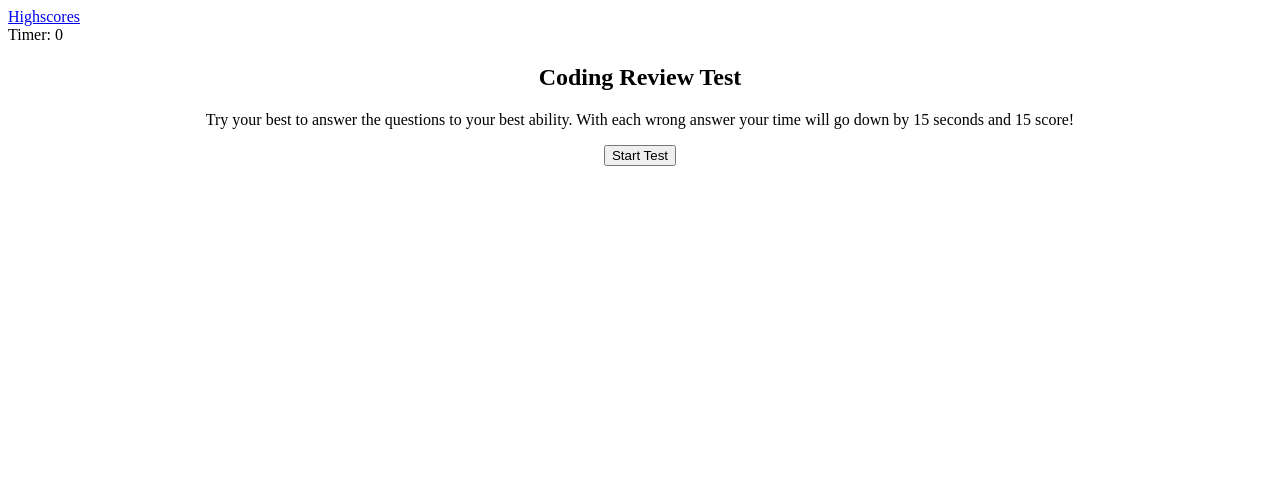
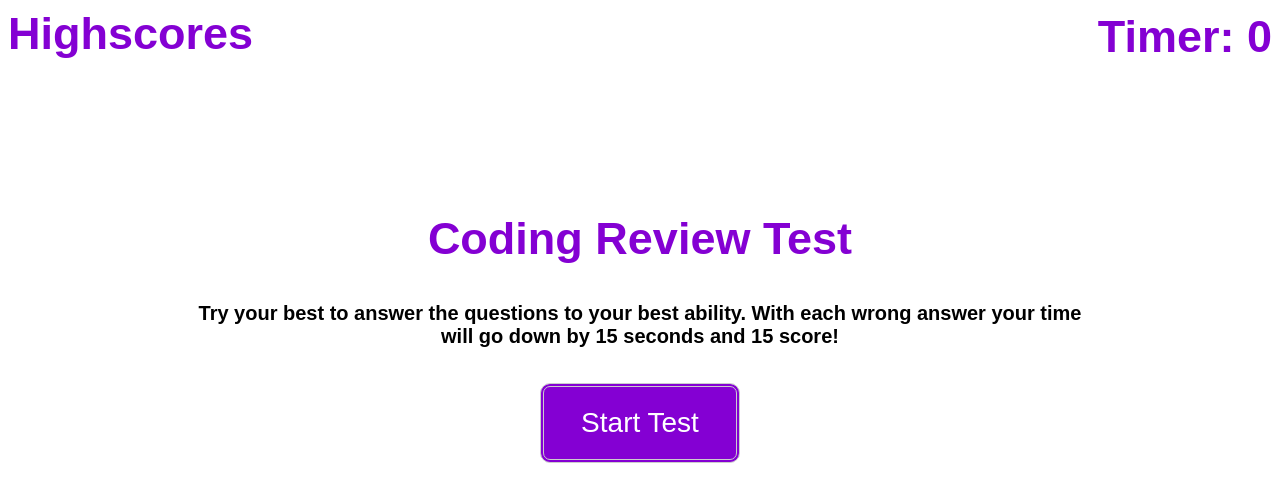
Before and after one commit to gstroup11/Code-Review-Test, a plain HTML site: page index.html in a window 1280 px wide. Drawn offline with Linux system fonts and the light colour scheme; a script that the page names is missing.

Commit message:
styled the main start page

```diff
--- a/assets/style.css
+++ b/assets/style.css
@@ -1,3 +1,73 @@
+
+
+/*Highscores*/
+.highscores {
+    font-family: sans-serif;
+    font-size: 45px;
+}
+
+.highscores a {
+    color: #8400d3;
+    text-decoration: none;
+    font-weight: bold;
+}
+/*End highscores*/
+
+/*Timer*/
+.Timer {
+    text-align: right;
+    margin-top: -49px;
+    font-size: 45px;
+    font-family: sans-serif;
+    color: #8400d3;
+    font-weight: bold;
+}
+/*end timer*/
+
+/*Main Screen stlying*/
+#Main-screen {
+    margin: 150px;
+}
+
+#Main-screen h1 {
+    font-size: 45px;
+    font-weight: bold;
+    font-family: sans-serif;
+    color: #8400d3;
+}
+
+#Main-screen p {
+    margin: 30px;
+    font-size: 20px;
+    font-family: sans-serif;
+    font-weight: bold;
+}
+
+#Main-screen button {
+    display: inline-block;
+    background-color: #8400d3;
+    padding: 20px;
+    width: 200px;
+    color: #ffffff;
+    text-align: center;
+    border: 4px double #cccccc;
+    border-radius: 10px;
+    font-size: 28px;
+    cursor: pointer;
+    margin: 5px;
+    -webkit-transition: all 0.5s;
+    -moz-transition: all 0.5s;
+    -o-transition: all 0.5s;
+    transition: all 0.5s;
+}
+
+#Main-screen button:hover {
+    background-color: rgb(0, 9, 128);
+}
+
+/*End Main Screen Styling*/
+
+/*Start and Hide classes*/
 .start {
     text-align: center;
 }
@@ -5,3 +75,4 @@
 .hide {
     display: none;
 }
+/*End Start and Hide classes*/
--- a/index.html
+++ b/index.html
@@ -14,7 +14,7 @@
    <section>
     <div class ="highscores"><a href="highscores.html">Highscores</a></div>
 
-    <div>Timer: <span class = "time">0</span></div>
+    <div class ="Timer">Timer: <span class = "time">0</span></div>
    </section>
    <!--End highscore and timer section-->
 
```
